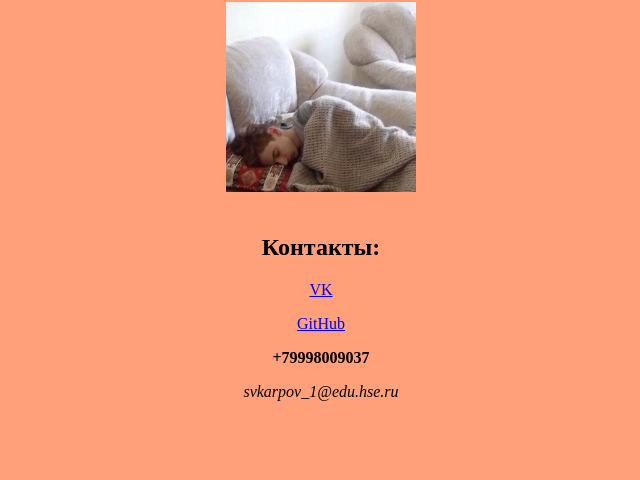
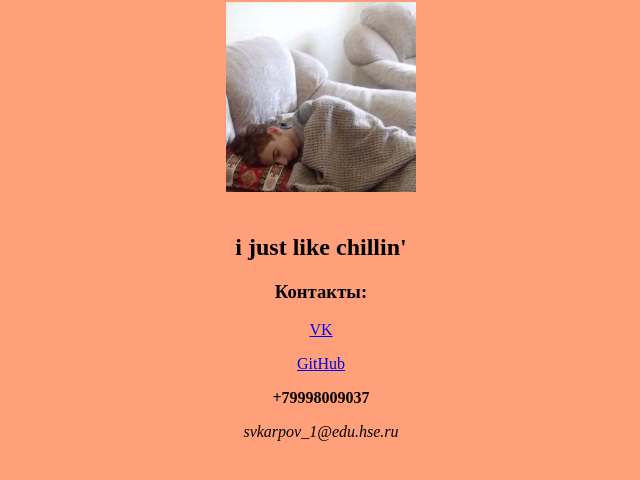
Before and after one commit to sablemique/sabelimque.github.io, a plain HTML site: page index.html in a window 1280 px wide. Shown: the part 78-558 px from the top of the page, without its empty margins (319-959 px from the left). Drawn offline with Linux system fonts and the light colour scheme.

Commit message:
no message

```diff
--- a/index.html
+++ b/index.html
@@ -14,7 +14,8 @@ background: #FFA07A
 <center><h1>Карпов Савелий</h1></center>
 <center><img alt="Это я" width="15%" src="me.jpg"></center>
 <br/>
-<h2 align="center">Контакты:</h2>
+<h2 align="center">i just like chillin'
+<h3 align="center">Контакты:</h3>
 <p align="center"><a href=https://vk.com/sablemique/>VK</a></p>
 <p align="center"><a href=https://github.com/sablemique>GitHub</a></p>
 <p align="center"><b>+79998009037</b></p>
```
